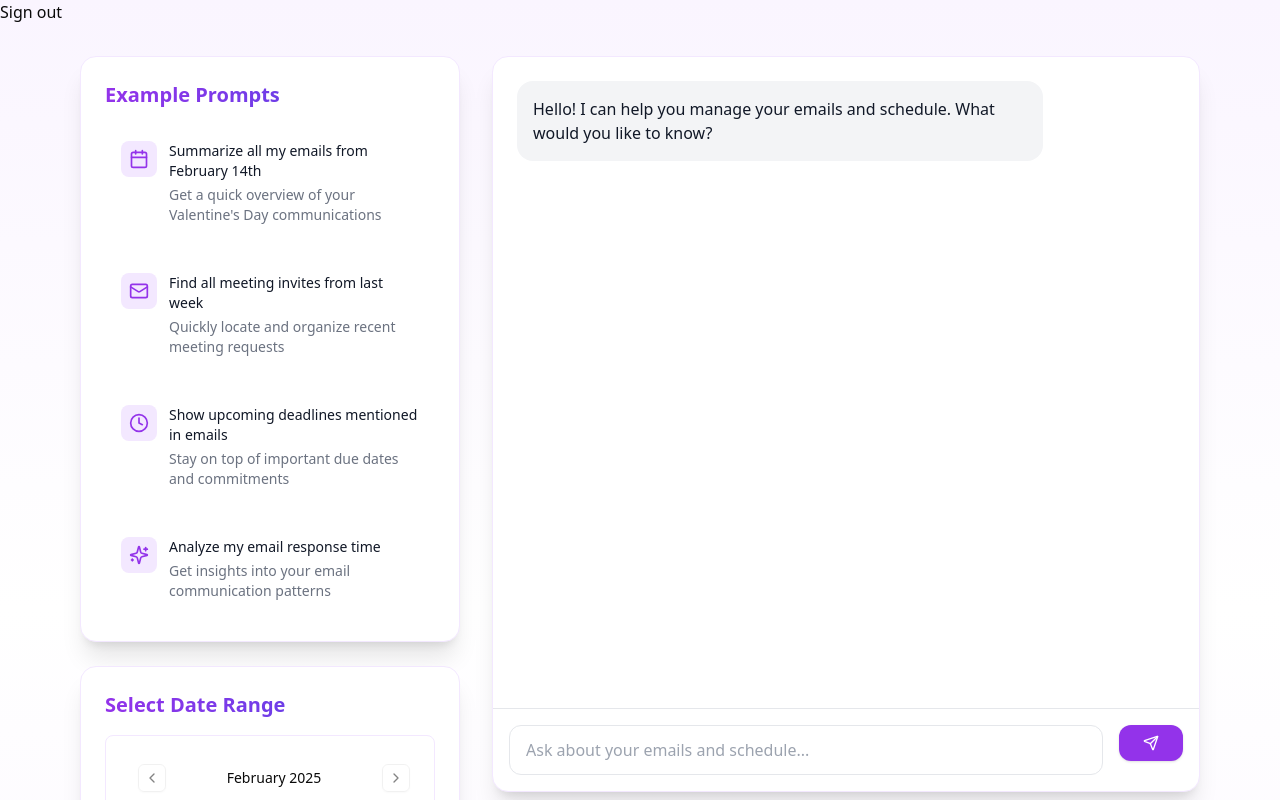
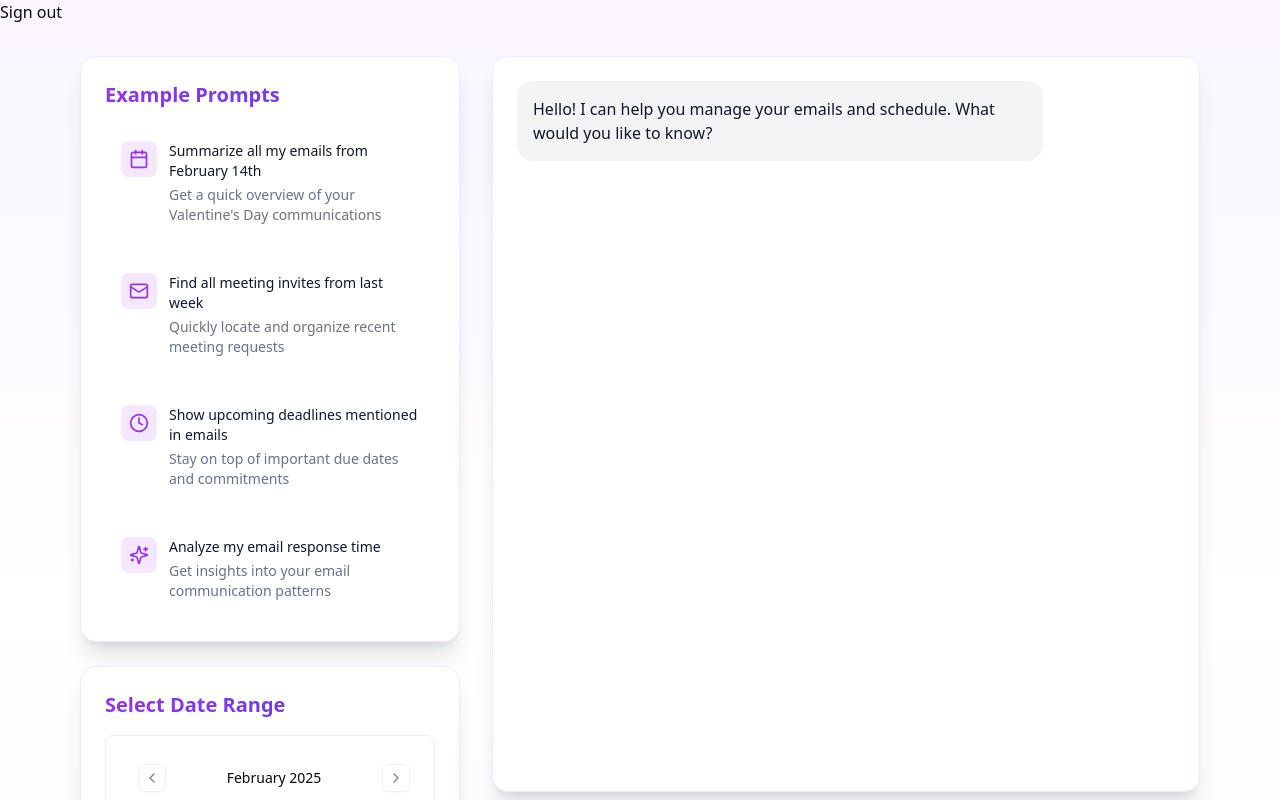
Before and after one commit to Riddhimaan-Senapati/InboxAI, a Next.js app in the folder frontend/: page /chat in a window 1280 px wide. Shown: the top 800 px of the page. Built offline with nearby package versions, Linux system fonts and the light colour scheme; no server answers.

Commit message:
removed the chat input

```diff
--- a/frontend/app/chat/page.tsx
+++ b/frontend/app/chat/page.tsx
@@ -196,26 +196,6 @@ export default function ChatPage() {
                 </div>
               ))}
             </div>
-
-            {/* Input Area */}
-            <div className="p-4 border-t border-gray-200">
-              <form onSubmit={handleSubmit} className="flex gap-4">
-                <input
-                  type="text"
-                  value={input}
-                  onChange={(e) => setInput(e.target.value)}
-                  placeholder="Ask about your emails and schedule..."
-                  className="flex-1 rounded-xl border border-gray-200 px-4 py-3 focus:outline-none focus:ring-2 focus:ring-purple-500 focus:border-transparent"
-                />
-                <Button
-                  type="submit"
-                  className="bg-purple-600 hover:bg-purple-700 text-white rounded-xl px-6"
-                >
-                  <Send className="h-5 w-5" />
-                </Button>
-              </form>
-            </div>
-
           </div>
         </div>
       </div>
```
